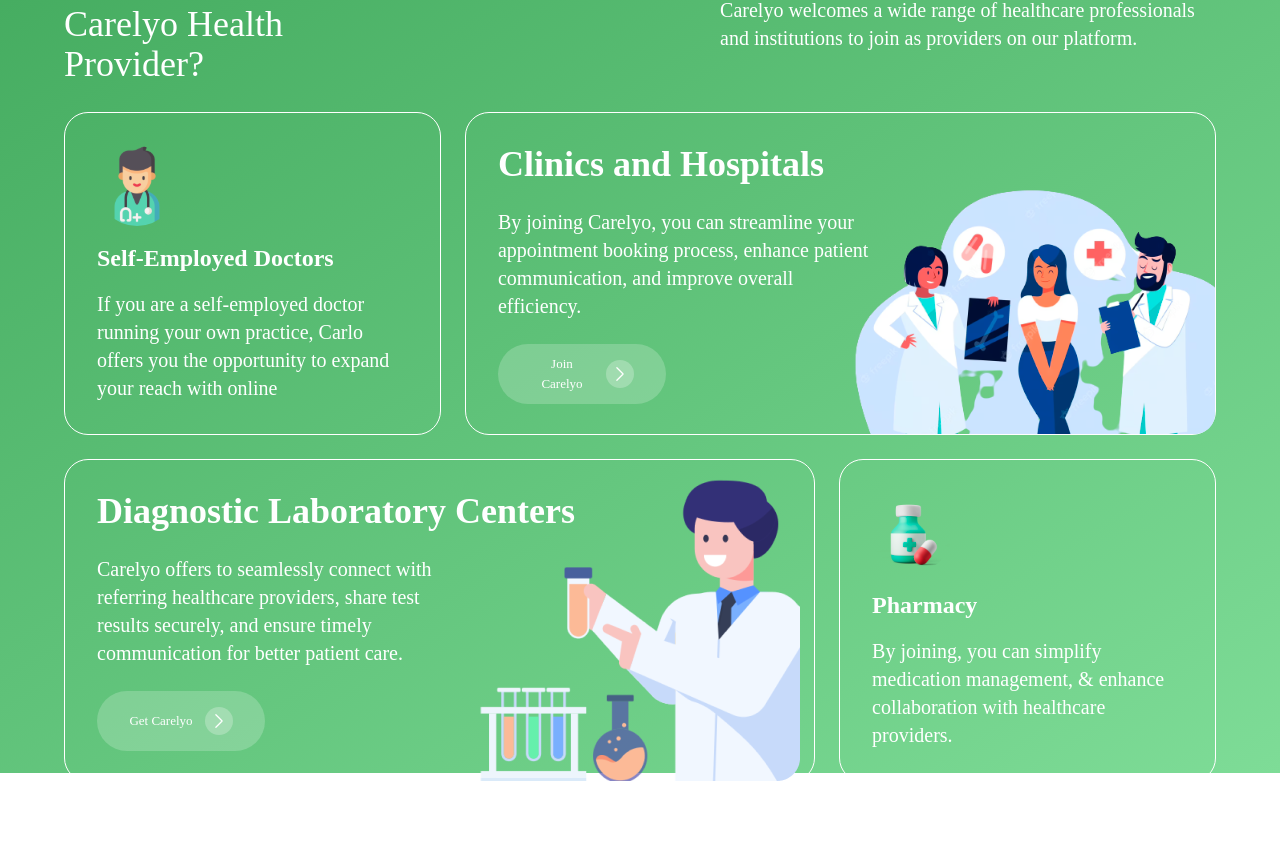
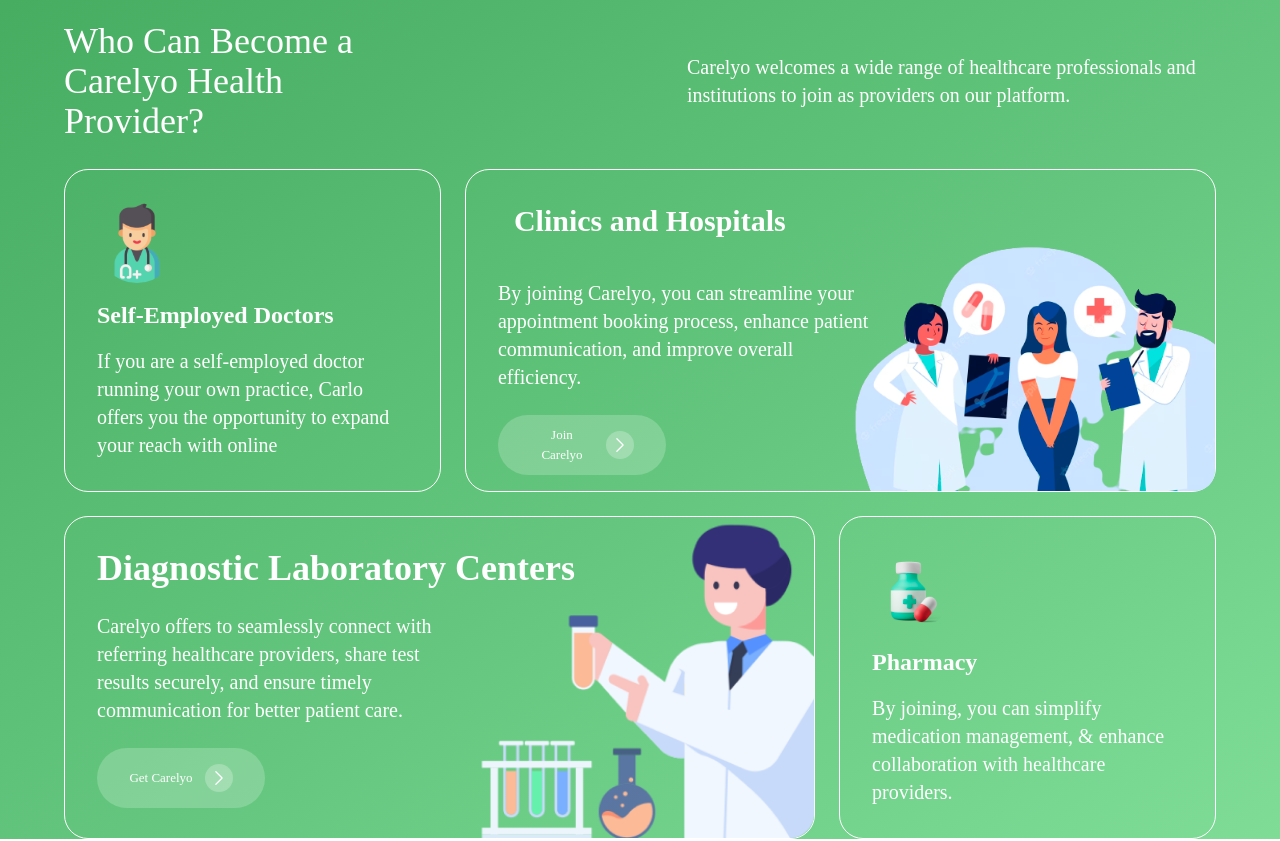
Before and after one commit to meeruu8282/next-mongodb-clerk, a Next.js app: page /providers/howItWorks in a window 1280 px wide. Shown: the part 729-1570 px from the top of the page. Built offline with nearby package versions, Linux system fonts and the light colour scheme.

Commit message:
add props in teh component and call it in page file

```diff
--- a/src/app/(pages)/providers/howItWorks/HowItWorksGreenbackground.tsx
+++ b/src/app/(pages)/providers/howItWorks/HowItWorksGreenbackground.tsx
@@ -1,53 +1,105 @@
 import CarelyoButton from "../Components/getStartedButton";
 import Greenbackground from "../Components/greenBackground";
 import style from './howItWork.module.css'
+import Image from "next/image";
 
 
-const HowItWorksGreenbackground = () => {
+
+interface HowItsWorksGreenbackgroundTemplateProps {
+
+    heading1: string;
+    heading2: string;
+
+    title1: string;
+    title2: string;
+    title3: string;
+    title4: string;
+
+    text1: string;
+    text2: string;
+    text3: string;
+    text4: string;
+
+    imageSrc1: string;
+    imageSrc2: string;
+    imageSrc3: string;
+    imageSrc4: string;
+
+    buttonText1: string;
+    buttonText2: string;
+
+
+}
+
+
+const HowItWorksGreenbackground: React.FC<HowItsWorksGreenbackgroundTemplateProps> = ({
+    heading1,
+    heading2,
+    title1,
+    title2,
+    title3,
+    title4,
+    text1,
+    text2,
+    text3,
+    text4,
+    imageSrc1,
+    imageSrc2,
+    imageSrc3,
+    imageSrc4,
+    buttonText1,
+    buttonText2,
+
+}) => {
     return (
         <>
 
-            <div className="flex flex-col w-[100%] justify-center h-screen items-center bg-gradient-to-br from-[#45AC60] to-[#7EDC97] text-white gap-7">
+            <div className="flex flex-col w-[100%] justify-center h-full items-center bg-gradient-to-br from-[#45AC60] to-[#7EDC97] text-white gap-7">
                 {/* Header */}
-                <div className="flex w-[90%] flex-row justify-between items-center ">
+                <div className="flex w-[90%] flex-row justify-between items-center font-normal pt-12">
                     <div className="flex justify-start items-center">
-                        <h1 className="font-[Poppins] text-4xl  w-[65%]">Who Can Become a Carelyo Health Provider?</h1>
+                        <h1 className="font-[Poppins] text-4xl w-[70%]">{heading1}</h1>
                     </div>
-                    <div className="flex justify-end items-center">
-                        <h2 className="font-[Poppins] text-xl w-[75%]">Carelyo welcomes a wide range of healthcare professionals and institutions to join as providers on our platform. </h2>
+                    <div className="flex justify-end items-centerw-[90%]">
+                        <h2 className="font-[Poppins] text-xl w-[80%]"> {heading2} </h2>
                     </div>
                 </div>
 
+                {/* Section */}
                 <div className="flex flex-col justify-center items-center gap-6">
-
-
-                    {/* Section */}
                     <div className={`flex w-[90%] flex-row h-[100%] justify-center items-center gap-6 ${style.madeItToCol}`}>
 
                         <div className={`flex flex-col w-2/6  h-[20.1875rem] justify-center items-start font-[Poppins] border border-[#FFFFFF] rounded-3xl gap-4 p-8 ${style.madeItTo90Width}`}>
                             <div className={`flex justify-center items-center ${style.hidingImageW1080}  `}>
-                                <img src="/Ellipse_11520.svg" alt="" />
+                                <Image
+                                    layout="fixed"
+                                    width={80}
+                                    height={80}
+                                    src={imageSrc1}
+                                    alt="Self-Employed Doctors"
+
+                                />
                             </div>
                             <div className="flex justify-center items-center">
-                                <h1 className="text-2xl font-semibold">Self-Employed Doctors</h1>
+                                <h1 className="text-2xl font-semibold">{title1}</h1>
                             </div>
                             <div className="flex justify-center items-center">
-                                <p className="text-xl font-medium">If you are a self-employed doctor running your own practice, Carlo offers you the opportunity to expand your reach with online</p>
+                                <p className="text-xl font-medium">{text1}</p>
                             </div>
                         </div>
 
                         <div className={`flex w-4/6 h-[20.1875rem] font-[Poppins] border border-[#FFFFFF] rounded-3xl ${style.madeItTo90Width}`}>
 
                             <div className={`flex flex-col w-3/4 justify-center items-start gap-6 p-8 ${style.madeItTo90Width} `}>
-                                <div className="flex justify-center items-center">
-                                    <h1 className="font-semibold font-[Poppins] text-4xl">Clinics and Hospitals</h1>
+                                <div className="flex justify-center items-center p-4">
+                                    <h1 className="font-semibold font-[Poppins] text-3xl">{title2}</h1>
                                 </div>
                                 <div className={`flex justify-center items-center w-[87%] ${style.makeWidth80} ${style.makeWidth75} ${style.text100width}`}>
-                                    <p className="text-xl font-medium w-full">By joining Carelyo, you can streamline your appointment booking process, enhance patient communication, and improve overall efficiency.</p>
+                                    <p className="text-xl font-medium w-full">{text2}</p>
                                 </div>
                                 <div className={`flex justify-center items-center ${style.buttonStart}`}>
                                     <CarelyoButton
-                                        buttonText="Join Carelyo"
+                                        buttonText={`${buttonText1}`}
                                         color="third"
                                         buttonSize="gCb"
                                         size="small" />
@@ -55,7 +107,16 @@ const HowItWorksGreenbackground = () => {
                             </div>
                             <div className={`flex flex-col w-1/4 justify-end items-end ${style.hidingImageW1080}`} >
                                 <div className="w-[361px] h-[246px] justify-center items-center">
-                                    <img src="/image-r.svg" alt="" />
+                                    <Image
+                                        layout="fixed"
+                                        width={361}
+                                        height={246}
+                                        src={imageSrc2}
+                                        alt="Clinics and Hospitals"
+
+                                    />
+
+
                                 </div>
 
                             </div>
@@ -67,13 +128,20 @@ const HowItWorksGreenbackground = () => {
 
                         <div className={`flex flex-col w-2/6  h-[20.1875rem] justify-center items-start font-[Poppins] border border-[#FFFFFF] rounded-3xl gap-4 p-8 ${style.madeItTo90Width}`}>
                             <div className={`flex justify-center items-center ${style.hidingImageW1080}  `}>
-                                <img src="/Ellipse11520.svg" alt="" />
+                                <Image
+                                    layout="fixed"
+                                    width={80}
+                                    height={80}
+                                    src={imageSrc4}
+                                    alt="Pharmacy"
+
+                                />
                             </div>
                             <div className="flex justify-center items-center">
-                                <h1 className="text-2xl font-semibold">Pharmacy</h1>
+                                <h1 className="text-2xl font-semibold">{title4}</h1>
                             </div>
                             <div className="flex justify-center items-center">
-                                <p className="text-xl font-medium">By joining, you can simplify medication management, & enhance collaboration with healthcare providers.</p>
+                                <p className="text-xl font-medium">{text4}</p>
                             </div>
                         </div>
 
@@ -81,38 +149,34 @@ const HowItWorksGreenbackground = () => {
 
                             <div className={`flex flex-col w-3/4 justify-center items-start gap-6 p-8 `}>
                                 <div className="flex justify-center items-center">
-                                    <h1 className="font-semibold font-[Poppins] text-4xl">Diagnostic Laboratory Centers</h1>
+                                    <h1 className="font-semibold font-[Poppins] text-4xl">{title3}</h1>
                                 </div>
                                 <div className={`w-[87%] flex justify-center items-center  ${style.makeWidth80} ${style.makeWidth75} ${style.text100width}`}>
-                                    <p className="text-xl font-medium">Carelyo offers to seamlessly connect with referring healthcare providers, share test results securely, and ensure timely communication for better patient care.</p>
+                                    <p className="text-xl font-medium">{text3}</p>
                                 </div>
                                 <div className={`flex justify-center items-center ${style.buttonStart}`}>
                                     <CarelyoButton
-                                        buttonText="Get Carelyo"
+                                        buttonText={`${buttonText2}`}
                                         color="third"
                                         buttonSize="gCb"
                                         size="small" />
                                 </div>
-
                             </div>
                             <div className={`flex flex-col w-1/4 justify-end items-end ${style.hidingImageW1080}`} >
                                 <div className="w-[361px]  justify-center items-center">
-                                    <img src="/image587.png" alt="" />
+                                    <Image
+                                        layout="fixed"
+                                        width={361}
+                                        height={312}
+                                        src={imageSrc3}
+                                        alt="Diagnostic Laboratory Centers"
+
+                                    />
                                 </div>
-
                             </div>
-
                         </div>
                     </div>
-
-
-
-
                 </div>
-
-
-
-
             </div>
 
         </>
@@ -120,3 +184,7 @@ const HowItWorksGreenbackground = () => {
 };
 
 export default HowItWorksGreenbackground
+
+
+
+{/* <h1 className="font-[Poppins] text-4xl ">Who Can Become a <span className="block font-bold">Carelyo Health Provider?</span></h1> */ }
--- a/src/app/(pages)/providers/howItWorks/page.tsx
+++ b/src/app/(pages)/providers/howItWorks/page.tsx
@@ -35,7 +35,24 @@ export default function Howitwork() {
 
 
      <div className="w-full flex justify-center items-center">
-     <HowItWorksGreenbackground/>
+     <HowItWorksGreenbackground
+          heading1={"Who Can Become a Carelyo Health Provider?"}
+          heading2={"Carelyo welcomes a wide range of healthcare professionals and institutions to join as providers on our platform. "}
+          title1={"Self-Employed Doctors"}
+          text1={"If you are a self-employed doctor running your own practice, Carlo offers you the opportunity to expand your reach with online"}
+          buttonText1={"Join Carelyo"}
+          imageSrc1={"/Ellipse_11520.svg"}
+          title2={"Clinics and Hospitals"}
+          text2={"By joining Carelyo, you can streamline your appointment booking process, enhance patient communication, and improve overall efficiency."}
+          imageSrc2={"/image-r.svg"}
+          title3={"Diagnostic Laboratory Centers"}
+          text3={"Carelyo offers to seamlessly connect with referring healthcare providers, share test results securely, and ensure timely communication for better patient care."}
+          imageSrc3={"/image587.png"}
+          buttonText2={"Get Carelyo"}
+          title4={"Pharmacy"}
+          text4={"By joining, you can simplify medication management, & enhance collaboration with healthcare providers."}
+          imageSrc4={"/Ellipse11520.svg"}
+          />
      </div>
 
 
```
